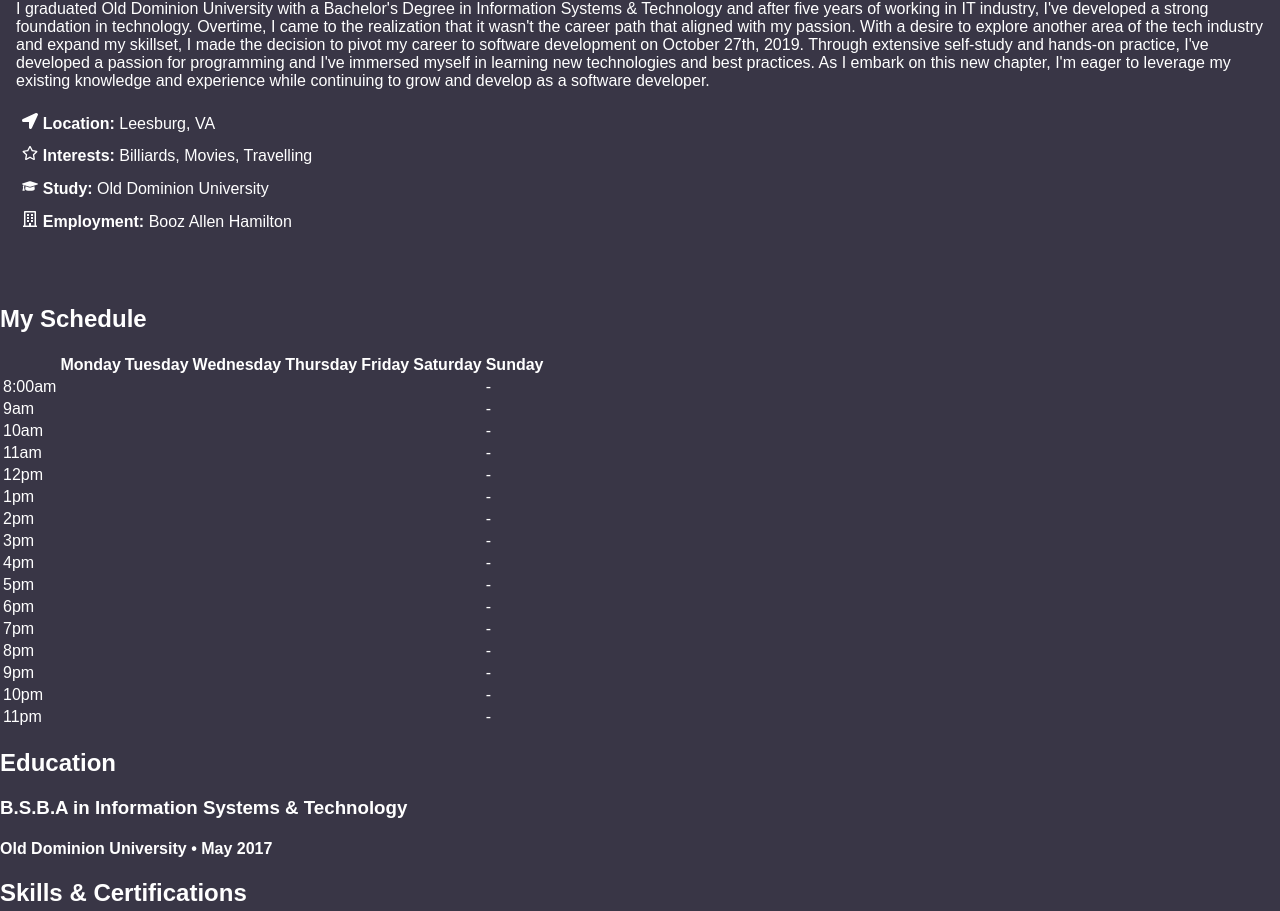
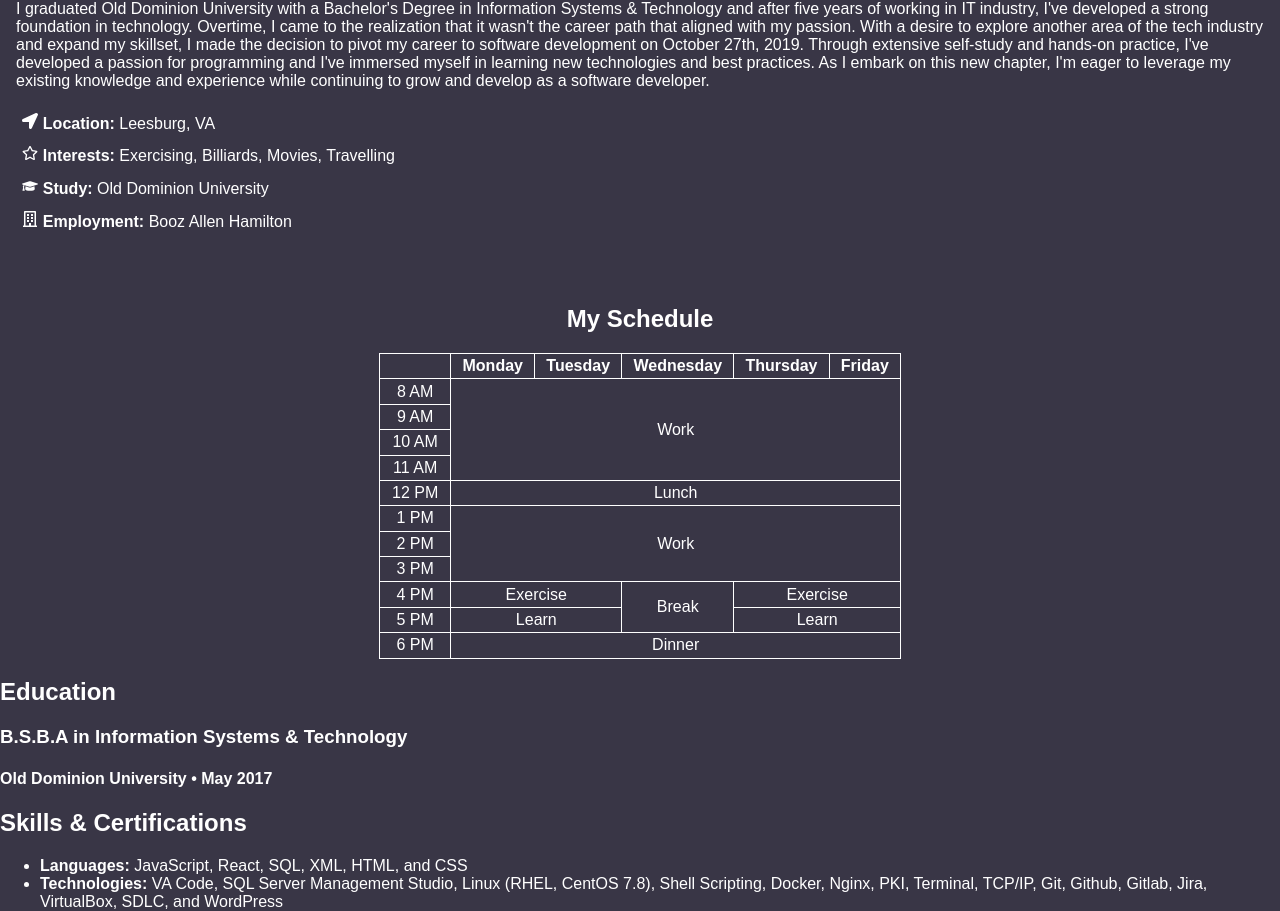
Before and after one commit to stanleyjh/My_Website, a React (Create React App) app: page / in a window 1280 px wide. Shown: the part 1031-1942 px from the top of the page. Built offline with nearby package versions, Linux system fonts and the light colour scheme.

Commit message:
updated Schedule.js component

```diff
--- a/src/components/About.js
+++ b/src/components/About.js
@@ -36,7 +36,7 @@ const About = () => {
           <li>
             <FaRegStar />
             <span className="boldText"> Interests: </span>
-            Billiards, Movies, Travelling
+            Exercising, Billiards, Movies, Travelling
           </li>
           <li>
             <FaGraduationCap />
--- a/src/components/Schedule.js
+++ b/src/components/Schedule.js
@@ -11,171 +11,126 @@ const Schedule = () => {
             <th>Wednesday</th>
             <th>Thursday</th>
             <th>Friday</th>
-            <th>Saturday</th>
-            <th>Sunday</th>
+            {/* <th>Saturday</th> */}
+            {/* <th>Sunday</th> */}
           </tr>
         </thead>
         <tbody>
-          <tr>
-            <td>8:00am</td>
+          {/* <tr>
+            <td>7 AM</td>
+            <td>Wake up</td>
+            <td>Wake up</td>
+            <td>Wake up</td>
+            <td>Wake up</td>
+            <td>Wake up</td>
             <td></td>
             <td></td>
-            <td></td>
-            <td></td>
-            <td></td>
-            <td></td>
-            <td>-</td>
+          </tr> */}
+          <tr>
+            <td>8 AM</td>
+            <td rowSpan="4" colSpan="5">
+              Work
+            </td>
+            {/* <td rowSpan="4">Work</td>
+            <td rowSpan="4">Work</td>
+            <td rowSpan="4">Work</td>
+            <td rowSpan="4">Work</td> */}
+            {/* <td rowSpan="4"></td> */}
+            {/* <td>Wake up</td> */}
           </tr>
           <tr>
-            <td>9am</td>
-            <td></td>
-            <td></td>
-            <td></td>
-            <td></td>
-            <td></td>
-            <td></td>
-            <td>-</td>
+            <td>9 AM</td>
+            {/* <td rowSpan="3">Meal Prep</td> */}
           </tr>
           <tr>
-            <td>10am</td>
-            <td></td>
-            <td></td>
-            <td></td>
-            <td></td>
-            <td></td>
-            <td></td>
-            <td>-</td>
+            <td>10 AM</td>
           </tr>
           <tr>
-            <td>11am</td>
-            <td></td>
-            <td></td>
-            <td></td>
-            <td></td>
-            <td></td>
-            <td></td>
-            <td>-</td>
+            <td>11 AM</td>
           </tr>
           <tr>
-            <td>12pm</td>
-            <td></td>
-            <td></td>
-            <td></td>
-            <td></td>
-            <td></td>
-            <td></td>
-            <td>-</td>
+            <td>12 PM</td>
+            <td colSpan="5">Lunch</td>
+            {/* <td>Lunch</td>
+            <td>Lunch</td>
+            <td>Lunch</td>
+            <td>Lunch</td>
+            <td>Lunch</td>
+            <td>Lunch</td> */}
           </tr>
           <tr>
-            <td>1pm</td>
-            <td></td>
-            <td></td>
-            <td></td>
-            <td></td>
-            <td></td>
-            <td></td>
-            <td>-</td>
+            <td>1 PM</td>
+            <td rowSpan="3" colSpan="5">
+              Work
+            </td>
+            {/* <td rowSpan="3">Work</td>
+            <td rowSpan="3">Work</td>
+            <td rowSpan="3">Work</td>
+            <td rowSpan="3">Work</td> */}
+            {/* <td rowSpan="5"></td> */}
+            {/* <td rowSpan="1">Clean</td> */}
           </tr>
           <tr>
-            <td>2pm</td>
-            <td></td>
-            <td></td>
-            <td></td>
-            <td></td>
-            <td></td>
-            <td></td>
-            <td>-</td>
+            <td>2 PM</td>
           </tr>
           <tr>
-            <td>3pm</td>
-            <td></td>
-            <td></td>
-            <td></td>
-            <td></td>
-            <td></td>
-            <td></td>
-            <td>-</td>
+            <td>3 PM</td>
           </tr>
           <tr>
-            <td>4pm</td>
-            <td></td>
-            <td></td>
-            <td></td>
-            <td></td>
-            <td></td>
-            <td></td>
-            <td>-</td>
+            <td>4 PM</td>
+            <td colSpan="2">Exercise</td>
+            <td rowSpan="2">Break</td>
+            <td colSpan="2">Exercise</td>
           </tr>
           <tr>
-            <td>5pm</td>
-            <td></td>
-            <td></td>
-            <td></td>
-            <td></td>
-            <td></td>
-            <td></td>
-            <td>-</td>
+            <td>5 PM</td>
+            <td colSpan="2">Learn</td>
+            <td colSpan="2">Learn</td>
           </tr>
           <tr>
-            <td>6pm</td>
-            <td></td>
-            <td></td>
-            <td></td>
-            <td></td>
-            <td></td>
-            <td></td>
-            <td>-</td>
+            <td>6 PM</td>
+            <td colSpan="5">Dinner</td>
+            {/* <td>Dinner</td>
+            <td>Dinner</td>
+            <td>Dinner</td>
+            <td>Dinner</td>
+            <td>Dinner</td>
+            <td>Dinner</td> */}
+          </tr>
+          {/*<tr>
+            <td>7 PM</td>
+            <td>Dinner</td>
+            <td>Dinner</td>
+            <td>Dinner</td>
+            <td>Dinner</td>
+            <td>Dinner</td>
           </tr>
           <tr>
-            <td>7pm</td>
-            <td></td>
-            <td></td>
-            <td></td>
-            <td></td>
-            <td></td>
-            <td></td>
-            <td>-</td>
+            <td>8 PM</td>
+            <td rowSpan="3"></td>
+            <td rowSpan="3"></td>
+            <td rowSpan="3"></td>
+            <td rowSpan="3"></td>
+            <td rowSpan="3"></td>
+            <td rowSpan="3"></td>
+            <td rowSpan="3"></td>
           </tr>
           <tr>
-            <td>8pm</td>
-            <td></td>
-            <td></td>
-            <td></td>
-            <td></td>
-            <td></td>
-            <td></td>
-            <td>-</td>
+            <td>9 PM</td>
           </tr>
           <tr>
-            <td>9pm</td>
-            <td></td>
-            <td></td>
-            <td></td>
-            <td></td>
-            <td></td>
-            <td></td>
-            <td>-</td>
+            <td>10 PM</td>
           </tr>
           <tr>
-            <td>10pm</td>
-            <td></td>
-            <td></td>
-            <td></td>
-            <td></td>
-            <td></td>
-            <td></td>
-            <td>-</td>
-          </tr>
-          <tr>
-            <td>11pm</td>
-            <td></td>
-            <td></td>
-            <td></td>
-            <td></td>
-            <td></td>
-            <td></td>
-            <td>-</td>
-          </tr>
+            <td>11 PM</td>
+            <td>Sleep</td>
+            <td>Sleep</td>
+            <td>Sleep</td>
+            <td>Sleep</td>
+            <td>Sleep</td>
+            <td>Sleep</td>
+            <td>Sleep</td>
+          </tr> */}
         </tbody>
       </table>
     </section>
--- a/src/styles/mobile.css
+++ b/src/styles/mobile.css
@@ -63,6 +63,29 @@
     padding: 0.4rem;
   }
 
+  /* Schedule */
+  .schedule {
+    overflow-x: auto;
+    text-align: center;
+  }
+
+  .schedule table {
+    margin: auto;
+  }
+
+  .schedule table,
+  .schedule th,
+  .schedule td {
+    /* border outline */
+    border: 1pt solid white;
+    border-collapse: collapse;
+  }
+  .schedule th,
+  .schedule td {
+    padding: 0.2rem 0.7rem;
+    min-width: 3rem;
+  }
+
   /* Resume */
 
   /* Projects */
```
